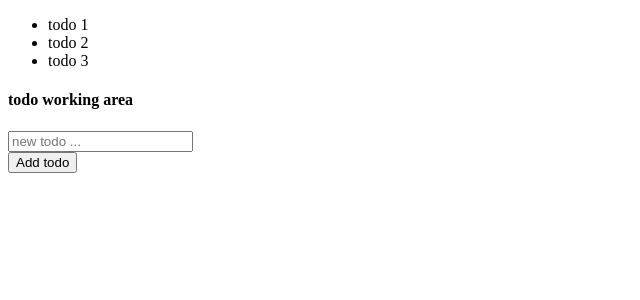
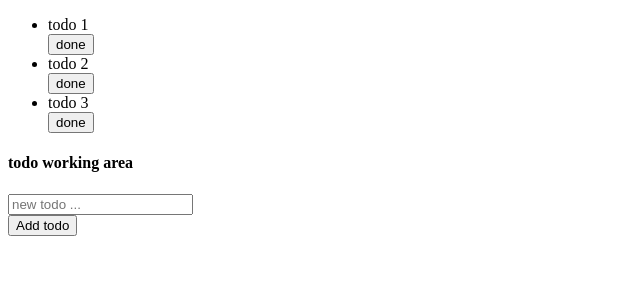
Before and after one commit to amitrahul/React_learning, a React (Vite) app: page / in a window 1280 px wide. Shown: the top 300 px of the page, without its empty margins (0-640 px from the left). Built offline with nearby package versions, Linux system fonts and the light colour scheme.

Commit message:
Implemented task done or not feature

```diff
--- /dev/null
+++ b/src/TodoItem.css
@@ -0,0 +1,7 @@
+.todo_done {
+  text-decoration: line-through;
+}
+
+.todo_not_done {
+  text-decoration: none;
+}
--- a/src/TodoItem.jsx
+++ b/src/TodoItem.jsx
@@ -1,9 +1,16 @@
-const handleClick = ({ item }) => {
-  alert(item);
-};
-const TodoItem = ({ item, id }) => {
+// const handleClick = ({ item }) => {
+//   alert(item);
+
+import { useState } from "react";
+import "./TodoItem.css";
+// };
+const TodoItem = ({ item }) => {
+  const [isFinished, setIsFinished] = useState(false);
   return (
-    <li
+    /* adding parenthesis {} in callback function of onClick to wite multiple
+    code in it. */
+
+    /*  <li
       key={id}
       onClick={(e) => {
         console.log(e);
@@ -11,7 +18,22 @@ const TodoItem = ({ item, id }) => {
       }}
     >
       {item}
-    </li>
+    </li> */
+
+    // no need to use parenthesis if we write single line code in callback function.
+    // <li key={id} onClick={(e) => handleClick({ item })}>
+    //   {item}
+    // </li>
+    <div>
+      <li>
+        <span className={isFinished ? "todo_done" : "todo_not_done"}>
+          {item}{" "}
+        </span>
+      </li>
+      <button onClick={() => setIsFinished(!isFinished)}>
+        {isFinished ? "Redo" : "done"}
+      </button>
+    </div>
   );
 };
 
--- a/src/TodoList.jsx
+++ b/src/TodoList.jsx
@@ -5,7 +5,7 @@ function TodoList({ todos }) {
   //   ));
 
   const todoListArr = todos.map((todo) => (
-    <TodoItem item={todo.data} id={todo.id} />
+    <TodoItem item={todo.data} key={todo.id} />
   ));
   return (
     <ul>
```
